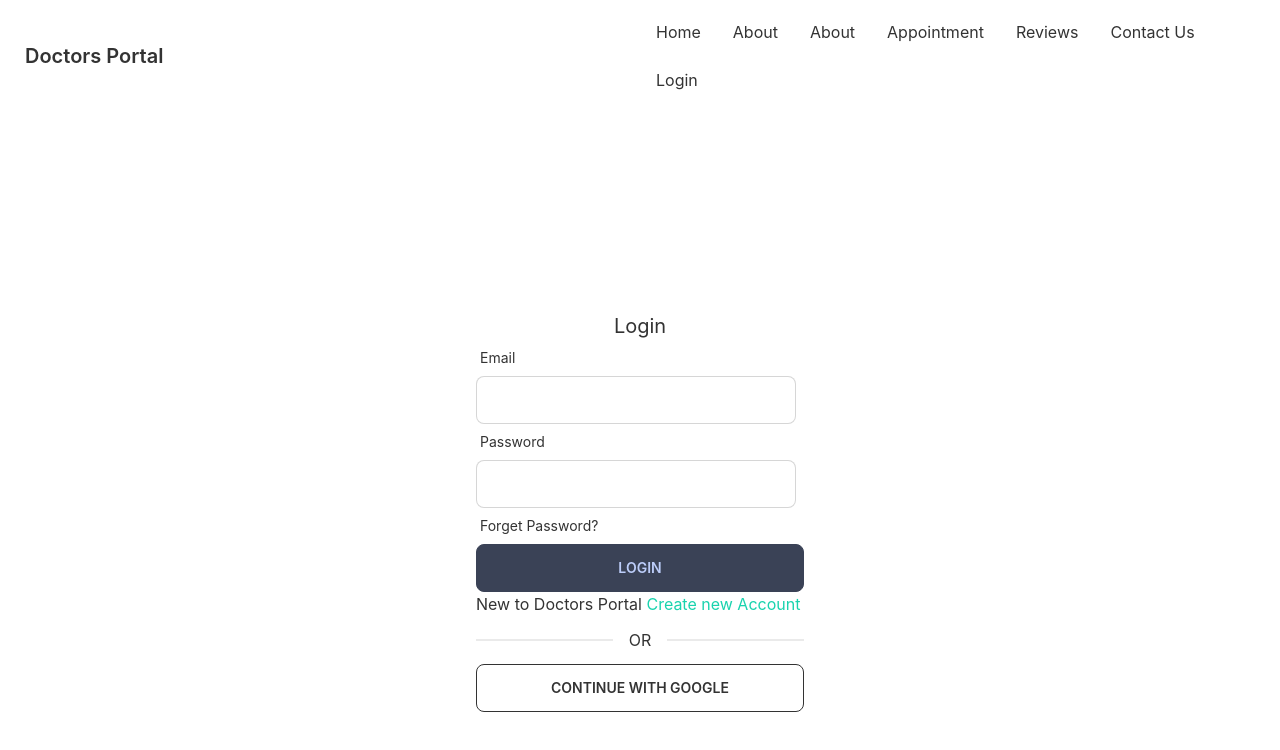
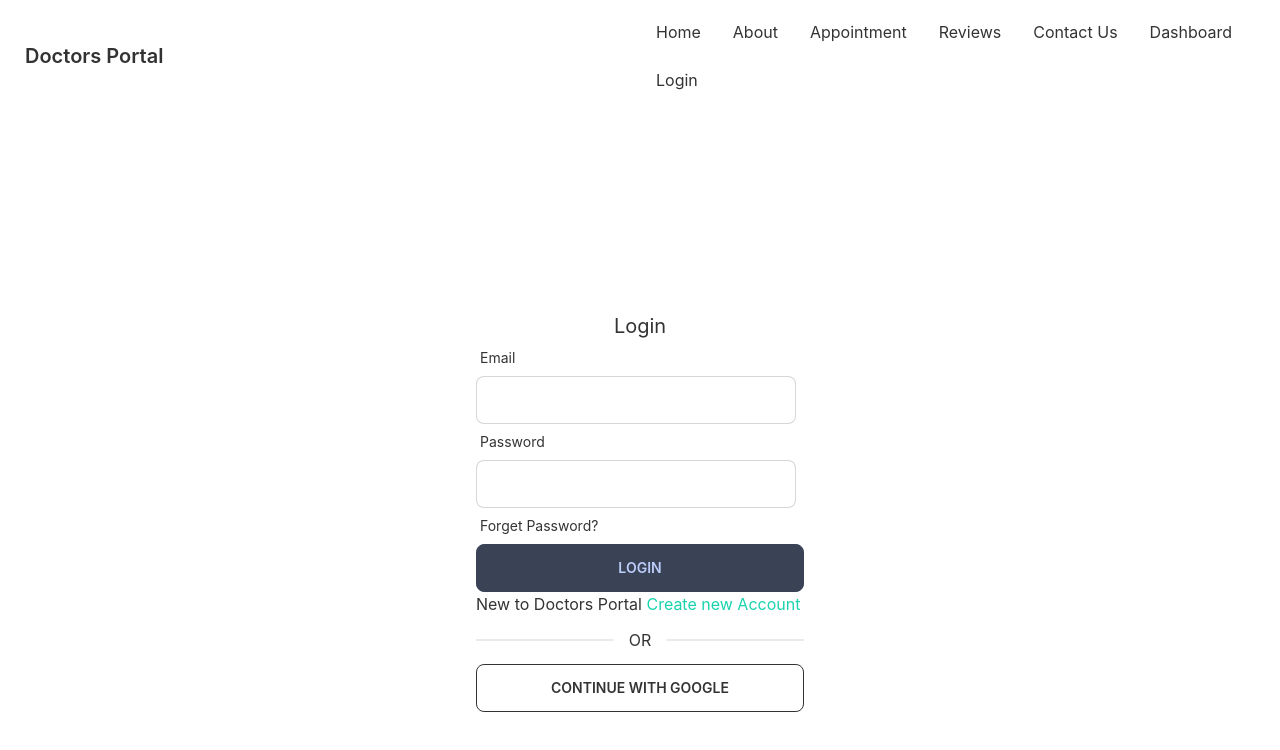
Before and after one commit to f4faysal/doctors-portal, a React (Create React App) app: page /login in a window 1280 px wide. Shown: the top 750 px of the page. Built offline with nearby package versions, Linux system fonts and the light colour scheme; no server answers.

Commit message:
chane computer

```diff
--- /dev/null
+++ b/src/Pages/Dashboard/Dashboard.js
@@ -0,0 +1,11 @@
+import React from 'react';
+
+const Dashboard = () => {
+    return (
+        <div>
+            dashboard
+        </div>
+    );
+};
+
+export default Dashboard;
--- a/src/Pages/LoginSignUp/SignUp/SignUp.js
+++ b/src/Pages/LoginSignUp/SignUp/SignUp.js
@@ -28,9 +28,11 @@ const SignUp = () => {
         const user = result.user;
         console.log(user);
         toast("User Created Successfully.");
+
         const userInfo = {
           displayName: data.name,
         };
+
         updateUser(userInfo)
           .then(() => {})
           .catch((err) => console.log(err));
@@ -51,7 +53,6 @@ const SignUp = () => {
       .catch((error) => {
         console.log(error.message);
         // setLoginError(error.message);
-
       });
   };
 
--- a/src/Pages/Shared/Navbar/Navbar.js
+++ b/src/Pages/Shared/Navbar/Navbar.js
@@ -20,9 +20,6 @@ const Navbar = () => {
         <Link to={"/"}>About</Link>
       </li>
       <li>
-        <Link to={"/"}>About</Link>
-      </li>
-      <li>
         <Link to={"/appointment"}>Appointment</Link>
       </li>
       <li>
@@ -31,11 +28,11 @@ const Navbar = () => {
       <li>
         <Link to={"/"}>Contact Us</Link>
       </li>
+      <li>
+        <Link to="/dashboard">Dashboard</Link>
+      </li>
       {user?.uid ? (
         <>
-          <li>
-            <Link to="/dashboard">Dashboard</Link>
-          </li>
           <li>
             <button onClick={handleLogOut}>Sign out</button>
           </li>
--- a/src/Routes/Routes/Routes.js
+++ b/src/Routes/Routes/Routes.js
@@ -1,9 +1,11 @@
 import { createBrowserRouter } from "react-router-dom";
 import Main from "../../Layout/Main";
 import Appointment from "../../Pages/Appointment/Appointment/Appointment";
+import Dashboard from "../../Pages/Dashboard/Dashboard";
 import Home from "../../Pages/Home/Home/Home";
 import Login from "../../Pages/LoginSignUp/Login/Login";
 import SignUp from "../../Pages/LoginSignUp/SignUp/SignUp";
+import PrivateRoute from "../PrivateRoute/PrivateRoute";
 
 
 const router = createBrowserRouter([
@@ -20,6 +22,10 @@ const router = createBrowserRouter([
          element : <Login></Login>
       },
       {
+        path : '/dashboard',
+         element : <PrivateRoute><Dashboard></Dashboard></PrivateRoute>
+      },
+      {
         path : '/signup',
          element : <SignUp></SignUp>
       },
--- a/src/contexts/AuthProvider.js
+++ b/src/contexts/AuthProvider.js
@@ -4,6 +4,7 @@ import {
   onAuthStateChanged,
   signInWithEmailAndPassword,
   signInWithPopup,
+  signOut,
   updateProfile
 } from "firebase/auth";
 import React, { createContext, useEffect, useState } from "react";
@@ -29,6 +30,11 @@ const AuthProvider = ({ children }) => {
     return signInWithEmailAndPassword(auth, email, password);
   };
 
+  const logOut = () =>{
+    setLoading(true);
+    return signOut(auth);
+}
+
   const googleLogin = (provider) => {
     setLoading(true);
     return signInWithPopup(auth, provider);
@@ -48,6 +54,7 @@ const AuthProvider = ({ children }) => {
     updateUser,
     signIn,
     googleLogin,
+    logOut,
     user,
     loading,
   };
```
Also changed, not shown: src/firebase/firebase.config.js (+11 -0 lines). Lines whose indentation alone changed are shown as unchanged.
